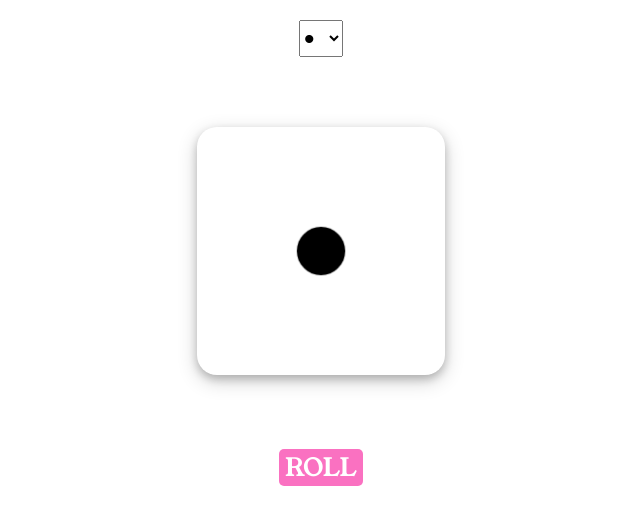
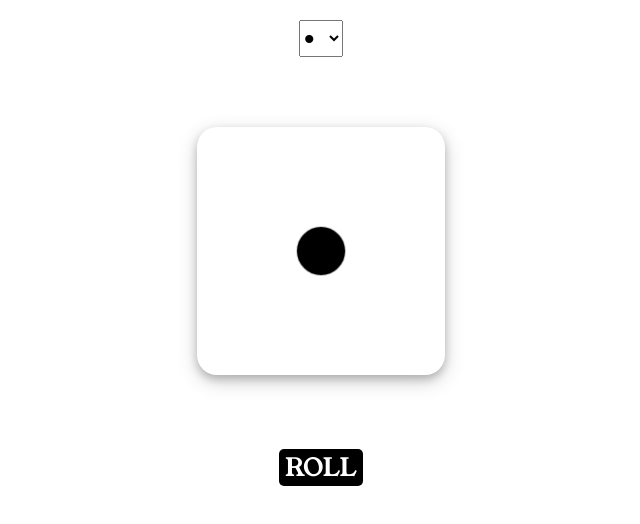
Before and after one commit to vedanti92/dice-project, a React (Create React App) app: page / in a window 1280 px wide. In both pictures the pointer is over the button "ROLL". Shown: the top 524 px of the page, without its empty margins (319-959 px from the left). Built offline with nearby package versions, Linux system fonts and the light colour scheme.

Commit message:
file updated

```diff
--- a/src/index.css
+++ b/src/index.css
@@ -22,8 +22,13 @@ img {
   font-size: 25px;
   font-family: 'Young Serif', serif;
   border: none;
-  background-color: rgb(250, 113, 193);
+  background-color: rgb(68, 68, 68);
   color: white;
   border-radius: 5px;
   padding: auto;
 }
+
+.rollbtn:hover {
+  cursor: pointer;
+  background-color: black;
+}
```
